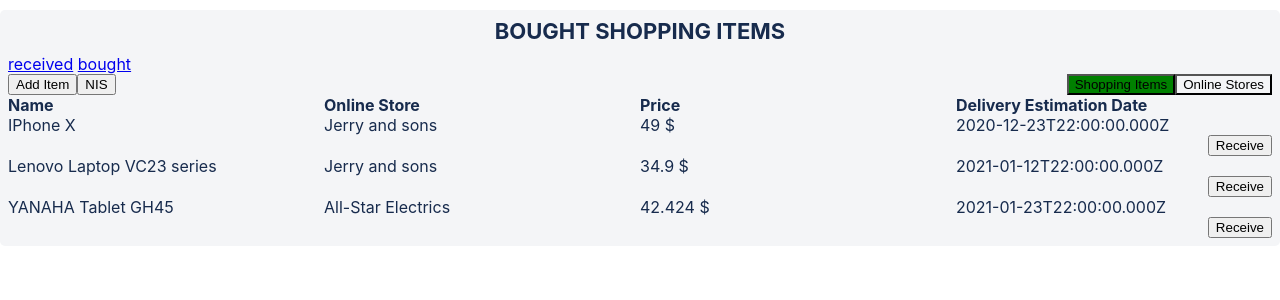
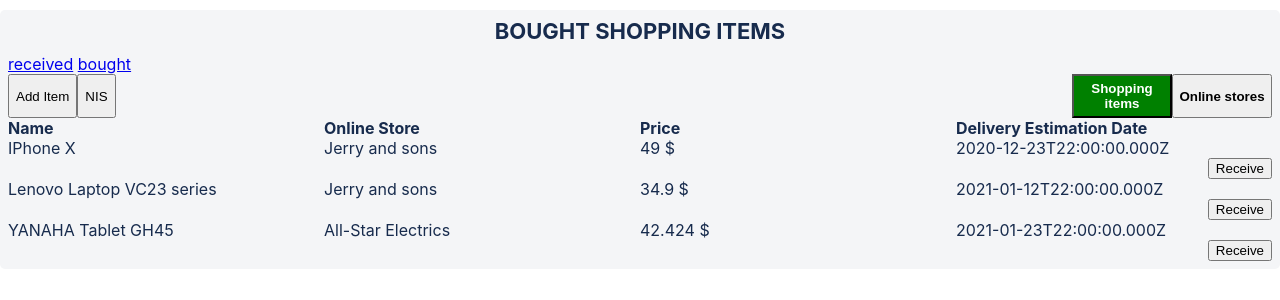
Before and after one commit to lioryarkon9/shppoing-tracker, a React (Create React App) app: page /bought in a window 1280 px wide. Shown: the top 300 px of the page. Built offline with nearby package versions, Linux system fonts and the light colour scheme.

Commit message:
sorting shopping items by delicery date asecnding

```diff
--- a/src/components/DesktopActionButtons.js
+++ b/src/components/DesktopActionButtons.js
@@ -4,13 +4,14 @@ import { useLocation } from "react-router-dom";
 
 import { SMALL_SCREEN } from "../theme";
 
-import ToggleCurrencyButton from "./ToggleCurrencyButton";
+import ToggleCurrency from "./ToggleCurrency";
+import TogglePageMode from "./TogglePageMode";
 
 const DesktopActionButtons = ({
   togglePageMode,
   currentPageMode,
   onClickAddItemButton,
-  isAddingShoppingItem
+  isAddingShoppingItem,
 }) => {
   const { pathname: currentPage } = useLocation();
 
@@ -22,32 +23,21 @@ const DesktopActionButtons = ({
             {isAddingShoppingItem ? "Cancel" : "Add Item"}
           </button>
         )}
-        <ToggleCurrencyButton/>
+        <ToggleCurrency />
       </BoughtItemAndCurrency>
 
-      <TogglePageMode>
-        <ItemsButton onClick={togglePageMode} currentPageMode={currentPageMode}>
-          Shopping Items
-        </ItemsButton>
-        <StoresButton
-          onClick={togglePageMode}
+      <TogglePageModeContainer>
+        <TogglePageMode
+          toggleAction={togglePageMode}
           currentPageMode={currentPageMode}
-        >
-          Online Stores
-        </StoresButton>
-      </TogglePageMode>
+        />
+      </TogglePageModeContainer>
     </Container>
   );
 };
 
-const ItemsButton = styled.button`
-  background-color: ${({ currentPageMode }) =>
-    currentPageMode === "shoppingItems" ? "green" : "transparent"};
-`;
-
-const StoresButton = styled.button`
-  background-color: ${({ currentPageMode }) =>
-    currentPageMode === "onlineStores" ? "green" : "transparent"};
+const TogglePageModeContainer = styled.div`
+  width: 200px;
 `;
 
 const Container = styled.div`
@@ -59,10 +49,6 @@ const Container = styled.div`
   }
 `;
 
-const TogglePageMode = styled.div`
-  display: flex;
-`;
-
 const BoughtItemAndCurrency = styled.div`
   display: flex;
 `;
--- a/src/components/List.js
+++ b/src/components/List.js
@@ -17,7 +17,7 @@ import {
   removeReceievedItem,
 } from "../redux/actions/receivedItems.actions";
 
-import { withFormatAndCurrencyPrice } from "../utils";
+import { withFormatAndCurrencyPrice, byDeliveryEstimationDate } from "../utils";
 
 import { ListCell, ListItem } from "./commonStyled";
 import AddShoppingItemWidget from "./AddShoppingItemWidget";
@@ -37,7 +37,11 @@ const List = ({
 }) => {
   const { pathname: currentPage } = useLocation();
 
-  const listItemsByType = { boughtItems, receivedItems, sumOrdersByStore };
+  const listItemsByType = {
+    boughtItems: Object.values(boughtItems).sort(byDeliveryEstimationDate),
+    receivedItems: receivedItems.sort(byDeliveryEstimationDate),
+    sumOrdersByStore,
+  };
   const currentListItemsType = getListItemsType({ currentPage, pageMode });
 
   const formatPrice = withFormatAndCurrencyPrice(currency.id);
--- a/src/components/Page.js
+++ b/src/components/Page.js
@@ -6,7 +6,8 @@ import theme, { SMALL_SCREEN } from "../theme";
 
 import DesktopActionButtons from "./DesktopActionButtons";
 import DesktopTableHeader from "./DesktopTableHeader";
-import ToggleCurrencyButton from "./ToggleCurrencyButton";
+import ToggleCurrency from "./ToggleCurrency";
+import TogglePageMode from "./TogglePageMode";
 import List from "./List";
 
 const Page = ({ location }) => {
@@ -36,27 +37,23 @@ const Page = ({ location }) => {
     <MaxWidthContainer>
       <PageContainer>
         <Title>{currentPage.slice(1).toUpperCase()} SHOPPING ITEMS</Title>
-
         <Link to="/received">received</Link> <Link to="/bought">bought</Link>
-
         <DesktopActionButtons
           onClickAddItemButton={onClickAddItemButton}
           togglePageMode={togglePageMode}
           isAddingShoppingItem={isAddingShoppingItem}
           currentPageMode={pageMode}
         />
-
         <MobileTogglePageMode>
-          <MobilePageModeButton>Shopping Items</MobilePageModeButton>
-          <MobilePageModeButton>Online Stores</MobilePageModeButton>
+          <TogglePageMode
+            toggleAction={togglePageMode}
+            currentPageMode={pageMode}
+          />
         </MobileTogglePageMode>
-
         <MobileCurrency>
-          <ToggleCurrencyButton/>
+          <ToggleCurrency />
         </MobileCurrency>
-
         <DesktopTableHeader pageMode={pageMode} />
-
         <div>
           {pageMode === "shoppingItems" && (
             <MobileAddItem onClick={onClickAddItemButton}>
@@ -92,15 +89,6 @@ const MobileCurrency = styled.div`
   @media ${SMALL_SCREEN} {
     display: flex;
     justify-content: flex-end;
-  }
-`;
-
-const MobilePageModeButton = styled.button`
-  display: none;
-
-  @media ${SMALL_SCREEN} {
-    flex-grow: 1;
-    display: block;
   }
 `;
 
--- /dev/null
+++ b/src/components/ToggleCurrency.js
@@ -0,0 +1,33 @@
+import React from "react";
+import { connect } from "react-redux";
+
+import { currencySelector } from "../redux/selectors";
+import { setCurrencyId } from "../redux/actions/currency.actions";
+
+const ToggleCurrencyButton = ({ currency, setCurrencyId }) => {
+  const { id: currenctCurrency } = currency;
+
+  const toggleCurrency = () => {
+    if (currenctCurrency === "usd") {
+      setCurrencyId("ils");
+
+      return;
+    }
+
+    setCurrencyId("usd");
+  };
+
+  return (
+    <button onClick={toggleCurrency}>
+      {currenctCurrency === "usd" ? "NIS" : "USD"}
+    </button>
+  );
+};
+
+const mapStateToProps = (state) => ({
+  currency: currencySelector(state),
+});
+
+export default connect(mapStateToProps, { setCurrencyId })(
+  ToggleCurrencyButton
+);
--- a/src/components/ToggleCurrencyButton.js
+++ /dev/null
@@ -1,29 +0,0 @@
-import React from "react";
-import {connect} from "react-redux";
-
-import {currencySelector} from "../redux/selectors";
-import {setCurrencyId} from "../redux/actions/currency.actions";
-
-const ToggleCurrencyButton = ({currency, setCurrencyId}) => {
-  const {id: currenctCurrency} = currency;
-
-  const toggleCurrency = () => {
-    if (currenctCurrency === "usd") {
-      setCurrencyId("ils");
-
-      return;
-    }
-
-    setCurrencyId("usd");
-  };
-
-  return (
-    <button onClick={toggleCurrency}>{currenctCurrency === "usd" ? "NIS" : "USD"}</button>
-  );
-};
-
-const mapStateToProps = state => ({
-  currency: currencySelector(state)
-});
-
-export default connect(mapStateToProps, {setCurrencyId})(ToggleCurrencyButton);
--- /dev/null
+++ b/src/components/TogglePageMode.js
@@ -0,0 +1,46 @@
+import React from "react";
+import styled, { css } from "styled-components";
+
+const TogglePageMode = ({ toggleAction, currentPageMode }) => (
+  <Container>
+    <ShoppingItemsButton
+      isCurrent={currentPageMode === "shoppingItems"}
+      onClick={toggleAction}
+    >
+      Shopping items
+    </ShoppingItemsButton>
+
+    <OnlineStoresButton
+      isCurrent={currentPageMode === "onlineStores"}
+      onClick={toggleAction}
+    >
+      Online stores
+    </OnlineStoresButton>
+  </Container>
+);
+
+const ToggleButton = styled.button`
+  padding: 5px;
+  width: 50%;
+  font-weight: bold;
+`;
+
+const ShoppingItemsButton = styled(ToggleButton)`
+  ${({ isCurrent }) => isCurrent && getCurrentPageModeStyle()}
+`;
+
+const OnlineStoresButton = styled(ToggleButton)`
+  ${({ isCurrent }) => isCurrent && getCurrentPageModeStyle()}
+`;
+
+const Container = styled.div`
+  display: flex;
+  width: 100%;
+`;
+
+const getCurrentPageModeStyle = () => css`
+  background-color: green;
+  color: #fff;
+`;
+
+export default TogglePageMode;
--- a/src/utils.js
+++ b/src/utils.js
@@ -20,3 +20,14 @@ export const withAppCurrency = ({ appCurrency, exchangeRate }) => ({
 
   return price * exchangeRate;
 };
+
+export const byDeliveryEstimationDate = (shoppingItemA, shoppingItemB) => {
+  const { deliveryEstimationDate: dateA } = shoppingItemA;
+  const { deliveryEstimationDate: dateB } = shoppingItemB;
+
+  if (new Date(dateA) < new Date(dateB)) {
+    return -1;
+  }
+
+  return 1;
+};
```
Also changed, not shown: src/redux/selectors.js (+8 -5 lines).
